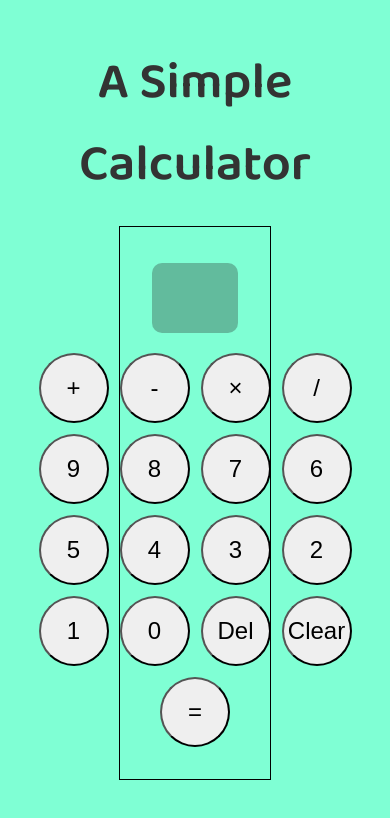
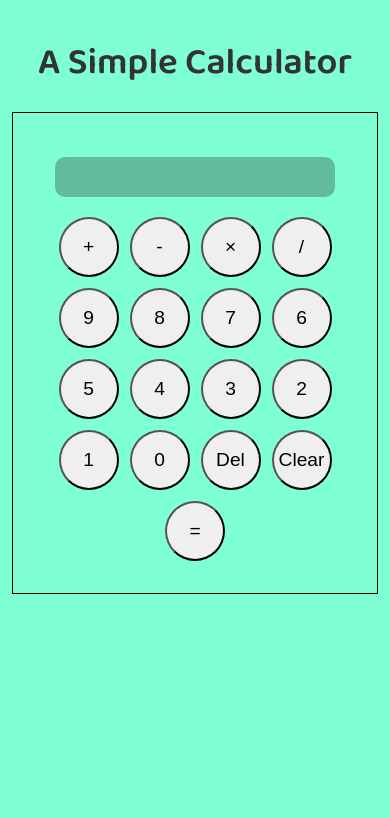
Before and after one commit to Appropriate32/Calculator, a plain HTML site: page index.html in a window 390 px wide. Drawn offline with Linux system fonts and the light colour scheme.

Commit message:
Made it responsive

```diff
--- a/styles.css
+++ b/styles.css
@@ -9,7 +9,8 @@ body {
 .calc-body {
   display: flex;
   border: solid 1px black;
-  width: 23%;
+  width: 80%;
+  max-width: 380px;
   flex-wrap: wrap;
   gap: 20px;
   align-items: center;
@@ -24,7 +25,7 @@ body {
   padding: 20px;
   font-size: 2rem;
   border-radius: 10px;
-  height: 30px;
+  height: 10%;
   overflow: hidden;
   display: flex;
   align-items: center;
@@ -68,3 +69,25 @@ h1 {
   font-size: 7rem;
   font-family: Impact, Haettenschweiler, "Arial Narrow Bold", sans-serif;
 }
+
+@media screen and (max-width: 767px) {
+  button {
+    width: 60px;
+    height: 60px;
+    padding: 0;
+    font-size: 1.2rem;
+  }
+
+  .display {
+    font-size: 1.4rem;
+  }
+
+  h1 {
+    font-size: 2.3rem;
+  }
+
+  .warning {
+    font-size: 3rem;
+    margin-top: 1.5rem;
+  }
+}
```
